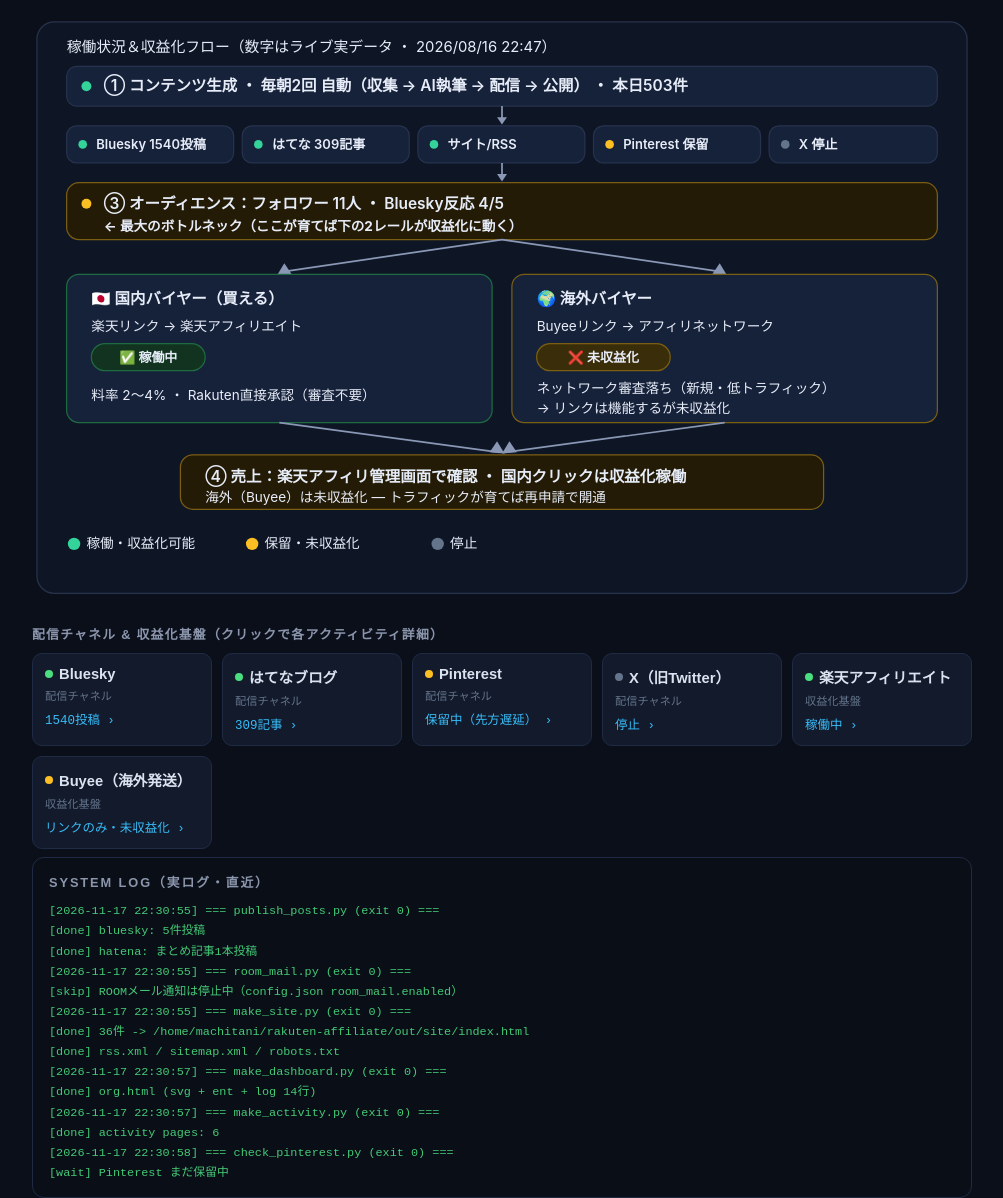
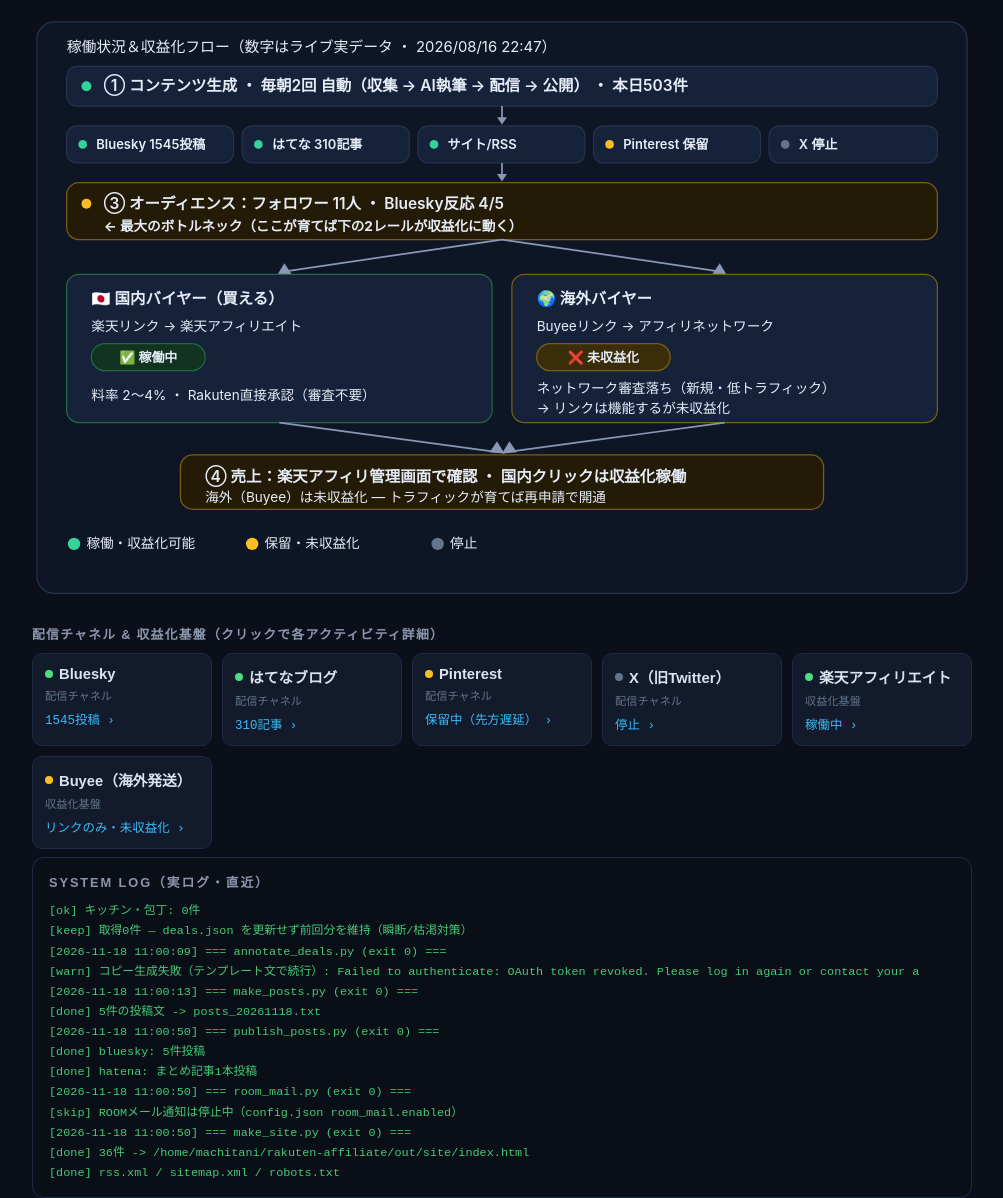
Before and after one commit to yuki88231910-ux/rakuten-deals, a plain HTML site: page org.html in a window 1280 px wide. Shown: the part 128-1326 px from the top of the page, without its empty margins (138-1141 px from the left). Drawn offline with Linux system fonts and the light colour scheme.

Commit message:
update deals 2026-11-18

```diff
--- a/org.html
+++ b/org.html
@@ -65,8 +65,8 @@
 <path class="ar" d="M380 72 L380 84"/><path d="M376 81 L380 87 L384 81 Z" fill="var(--mut)"/>
 
 <g>
-  <g transform="translate(28,88)"><rect width="135" height="30" rx="8" fill="var(--panel)" stroke="var(--line)"/><circle cx="13" cy="15" r="3.5" fill="var(--ok)"/><text class="chip" x="24" y="19">Bluesky 1540投稿</text></g>
-  <g transform="translate(170,88)"><rect width="135" height="30" rx="8" fill="var(--panel)" stroke="var(--line)"/><circle cx="13" cy="15" r="3.5" fill="var(--ok)"/><text class="chip" x="24" y="19">はてな 309記事</text></g>
+  <g transform="translate(28,88)"><rect width="135" height="30" rx="8" fill="var(--panel)" stroke="var(--line)"/><circle cx="13" cy="15" r="3.5" fill="var(--ok)"/><text class="chip" x="24" y="19">Bluesky 1545投稿</text></g>
+  <g transform="translate(170,88)"><rect width="135" height="30" rx="8" fill="var(--panel)" stroke="var(--line)"/><circle cx="13" cy="15" r="3.5" fill="var(--ok)"/><text class="chip" x="24" y="19">はてな 310記事</text></g>
   <g transform="translate(312,88)"><rect width="135" height="30" rx="8" fill="var(--panel)" stroke="var(--line)"/><circle cx="13" cy="15" r="3.5" fill="var(--ok)"/><text class="chip" x="24" y="19">サイト/RSS</text></g>
   <g transform="translate(454,88)"><rect width="135" height="30" rx="8" fill="var(--panel)" stroke="var(--line)"/><circle cx="13" cy="15" r="3.5" fill="var(--pend)"/><text class="chip" x="24" y="19">Pinterest 保留</text></g>
   <g transform="translate(596,88)"><rect width="136" height="30" rx="8" fill="var(--panel)" stroke="var(--line)"/><circle cx="13" cy="15" r="3.5" fill="var(--off)"/><text class="chip" x="24" y="19">X 停止</text></g>
@@ -110,23 +110,23 @@
 </g>
 </svg></div>
   <h3 class="sech">配信チャネル & 収益化基盤（クリックで各アクティビティ詳細）</h3>
-  <div class="ent-grid"><a class="ent" href="activity_bluesky.html"><div class="ent-h"><span class="ent-dot ok"></span><b>Bluesky</b></div><div class="ent-k">配信チャネル</div><div class="ent-s">1540投稿 ›</div></a><a class="ent" href="activity_hatena.html"><div class="ent-h"><span class="ent-dot ok"></span><b>はてなブログ</b></div><div class="ent-k">配信チャネル</div><div class="ent-s">309記事 ›</div></a><a class="ent" href="activity_pinterest.html"><div class="ent-h"><span class="ent-dot pend"></span><b>Pinterest</b></div><div class="ent-k">配信チャネル</div><div class="ent-s">保留中（先方遅延） ›</div></a><a class="ent" href="activity_x.html"><div class="ent-h"><span class="ent-dot off"></span><b>X（旧Twitter）</b></div><div class="ent-k">配信チャネル</div><div class="ent-s">停止 ›</div></a><a class="ent" href="activity_rakuten.html"><div class="ent-h"><span class="ent-dot ok"></span><b>楽天アフィリエイト</b></div><div class="ent-k">収益化基盤</div><div class="ent-s">稼働中 ›</div></a><a class="ent" href="activity_buyee.html"><div class="ent-h"><span class="ent-dot pend"></span><b>Buyee（海外発送）</b></div><div class="ent-k">収益化基盤</div><div class="ent-s">リンクのみ・未収益化 ›</div></a></div>
+  <div class="ent-grid"><a class="ent" href="activity_bluesky.html"><div class="ent-h"><span class="ent-dot ok"></span><b>Bluesky</b></div><div class="ent-k">配信チャネル</div><div class="ent-s">1545投稿 ›</div></a><a class="ent" href="activity_hatena.html"><div class="ent-h"><span class="ent-dot ok"></span><b>はてなブログ</b></div><div class="ent-k">配信チャネル</div><div class="ent-s">310記事 ›</div></a><a class="ent" href="activity_pinterest.html"><div class="ent-h"><span class="ent-dot pend"></span><b>Pinterest</b></div><div class="ent-k">配信チャネル</div><div class="ent-s">保留中（先方遅延） ›</div></a><a class="ent" href="activity_x.html"><div class="ent-h"><span class="ent-dot off"></span><b>X（旧Twitter）</b></div><div class="ent-k">配信チャネル</div><div class="ent-s">停止 ›</div></a><a class="ent" href="activity_rakuten.html"><div class="ent-h"><span class="ent-dot ok"></span><b>楽天アフィリエイト</b></div><div class="ent-k">収益化基盤</div><div class="ent-s">稼働中 ›</div></a><a class="ent" href="activity_buyee.html"><div class="ent-h"><span class="ent-dot pend"></span><b>Buyee（海外発送）</b></div><div class="ent-k">収益化基盤</div><div class="ent-s">リンクのみ・未収益化 ›</div></a></div>
   <div class="logbox">
     <h3>SYSTEM LOG（実ログ・直近）</h3>
-<div class="ln">[2026-11-17 22:30:55] === publish_posts.py (exit 0) ===</div>
+<div class="ln">[ok] キッチン・包丁: 0件</div>
+<div class="ln">[keep] 取得0件 — deals.json を更新せず前回分を維持（瞬断/枯渇対策）</div>
+<div class="ln">[2026-11-18 11:00:09] === annotate_deals.py (exit 0) ===</div>
+<div class="ln">[warn] コピー生成失敗（テンプレート文で続行）: Failed to authenticate: OAuth token revoked. Please log in again or contact your a</div>
+<div class="ln">[2026-11-18 11:00:13] === make_posts.py (exit 0) ===</div>
+<div class="ln">[done] 5件の投稿文 -&gt; posts_20261118.txt</div>
+<div class="ln">[2026-11-18 11:00:50] === publish_posts.py (exit 0) ===</div>
 <div class="ln">[done] bluesky: 5件投稿</div>
 <div class="ln">[done] hatena: まとめ記事1本投稿</div>
-<div class="ln">[2026-11-17 22:30:55] === room_mail.py (exit 0) ===</div>
+<div class="ln">[2026-11-18 11:00:50] === room_mail.py (exit 0) ===</div>
 <div class="ln">[skip] ROOMメール通知は停止中（config.json room_mail.enabled）</div>
-<div class="ln">[2026-11-17 22:30:55] === make_site.py (exit 0) ===</div>
+<div class="ln">[2026-11-18 11:00:50] === make_site.py (exit 0) ===</div>
 <div class="ln">[done] 36件 -&gt; /home/machitani/rakuten-affiliate/out/site/index.html</div>
 <div class="ln">[done] rss.xml / sitemap.xml / robots.txt</div>
-<div class="ln">[2026-11-17 22:30:57] === make_dashboard.py (exit 0) ===</div>
-<div class="ln">[done] org.html (svg + ent + log 14行)</div>
-<div class="ln">[2026-11-17 22:30:57] === make_activity.py (exit 0) ===</div>
-<div class="ln">[done] activity pages: 6</div>
-<div class="ln">[2026-11-17 22:30:58] === check_pinterest.py (exit 0) ===</div>
-<div class="ln">[wait] Pinterest まだ保留中</div>
   </div>
 </main>
 <footer>
--- a/sitemap.xml
+++ b/sitemap.xml
@@ -1 +1 @@
-<?xml version="1.0" encoding="UTF-8"?><urlset xmlns="http://www.sitemaps.org/schemas/sitemap/0.9"><url><loc>https://yuki88231910-ux.github.io/rakuten-deals/</loc><lastmod>2026-11-17</lastmod><changefreq>daily</changefreq></url></urlset>
+<?xml version="1.0" encoding="UTF-8"?><urlset xmlns="http://www.sitemaps.org/schemas/sitemap/0.9"><url><loc>https://yuki88231910-ux.github.io/rakuten-deals/</loc><lastmod>2026-11-18</lastmod><changefreq>daily</changefreq></url></urlset>
```
Also changed, not shown: activity_bluesky.html (+3 -3 lines), activity_hatena.html (+2 -2 lines), rss.xml (+1 -1 lines).
